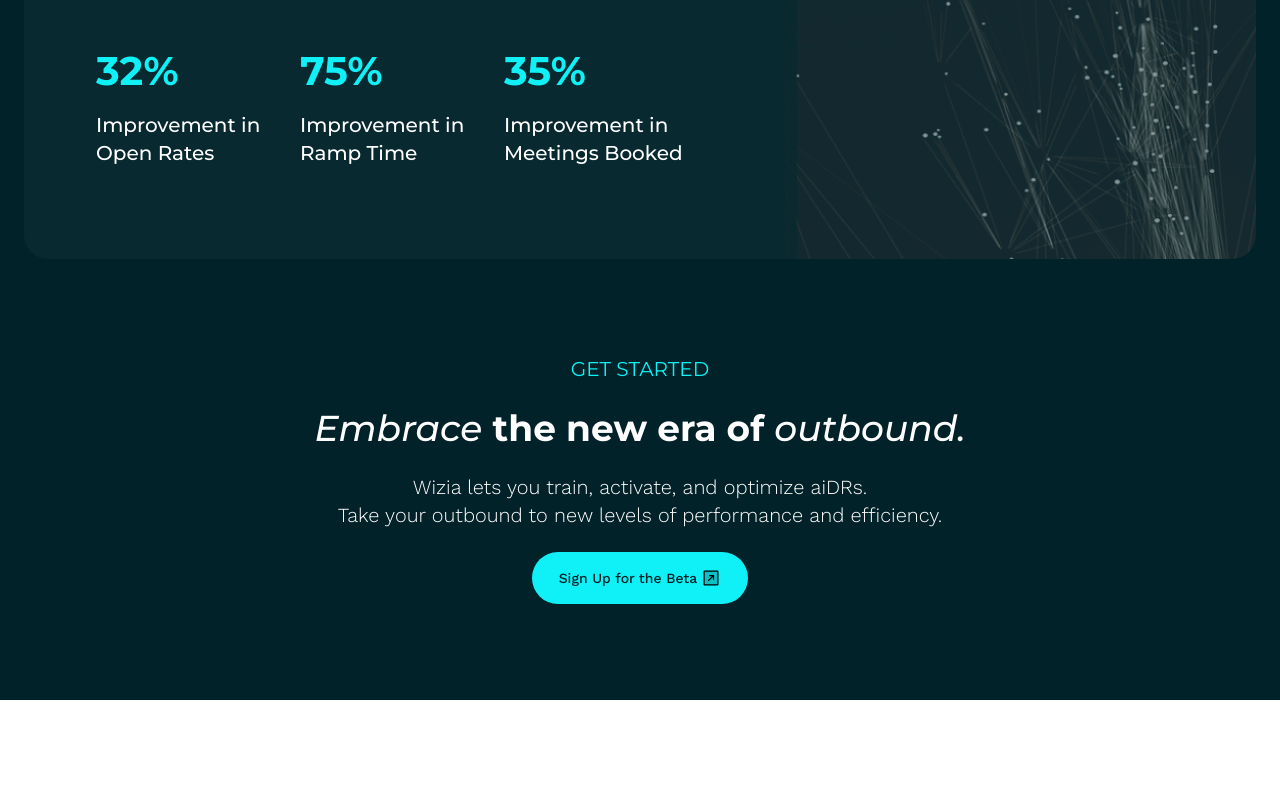
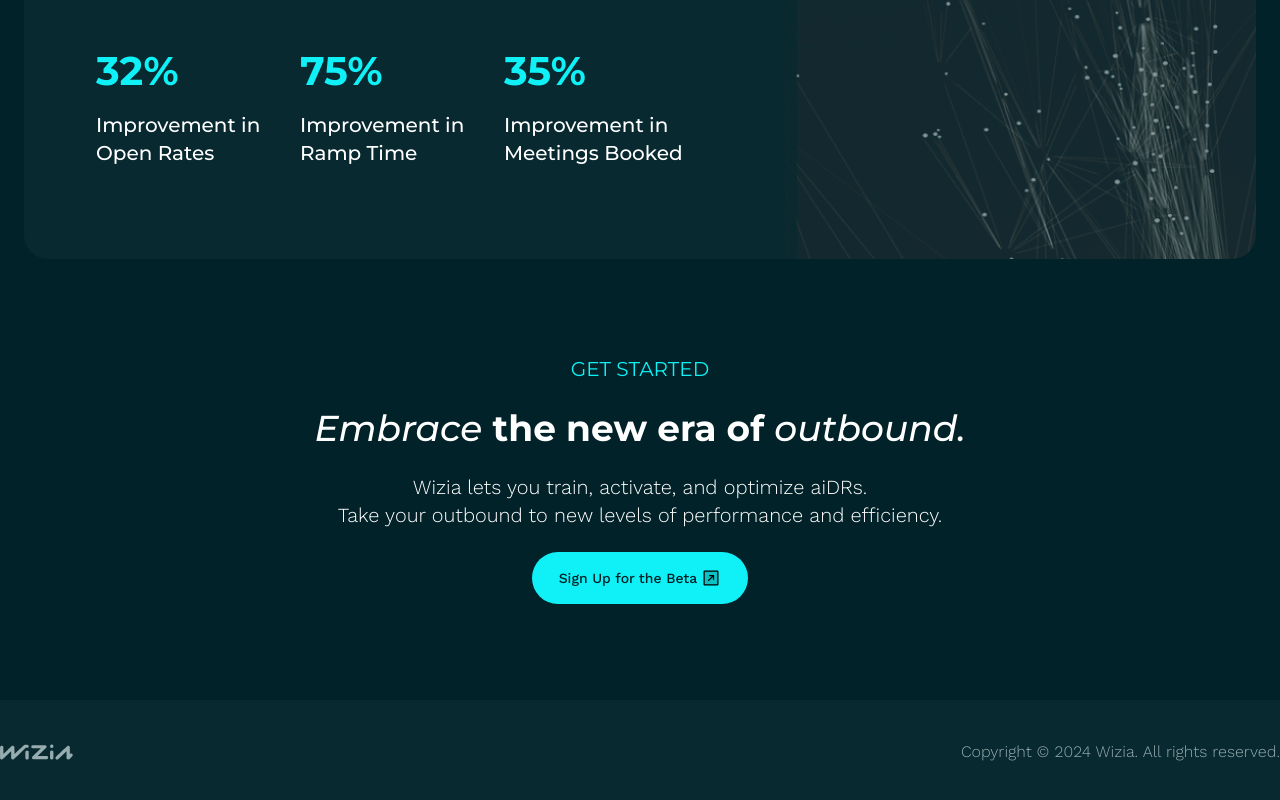
Before and after one commit to AdalOnShow/wizia-landing-page, a React (Vite) app: page / in a window 1280 px wide. Shown: the part 2907-3707 px from the top of the page. Before the commit the page ends 3607 px from the top, so only its background shows below. Built offline with nearby package versions, Linux system fonts and the light colour scheme.

Commit message:
ready footer section

```diff
--- a/src/App.jsx
+++ b/src/App.jsx
@@ -6,6 +6,7 @@
 import Reviews from "./sections/Reviews.jsx";
 import Improvement from "./sections/Improvement.jsx";
 import GetStarted from "./sections/GetStarted.jsx";
+import Footer from "./sections/Footer.jsx";
 
 const App = () => {
     return (
@@ -18,6 +19,7 @@
             <Reviews />
             <Improvement />
             <GetStarted />
+            <Footer />
         </main>
     )
 }
--- /dev/null
+++ b/src/sections/Footer.jsx
@@ -0,0 +1,11 @@
+const Footer = () => {
+    return (
+        <section className="px-7 xl:px-0 bg-teal-200">
+            <div className="container mx-auto flex flex-col gap-6 md:flex-row justify-between items-center py-10">
+                <img src="/footer-logo.svg" alt="Footer Logo" width={72.8} height={16} />
+                <p className="font-workSans font-light text-base text-[#96ACAF]">Copyright © {new Date().getFullYear()} Wizia. All rights reserved.</p>
+            </div>
+        </section>
+    )
+}
+export default Footer
```
Also changed, not shown: public/footer-logo.svg (added).
